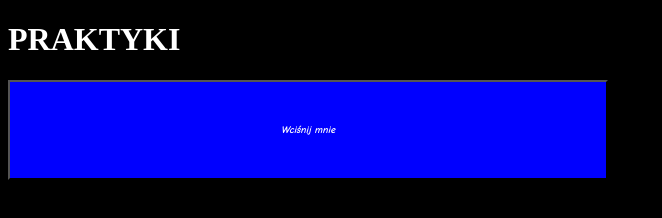
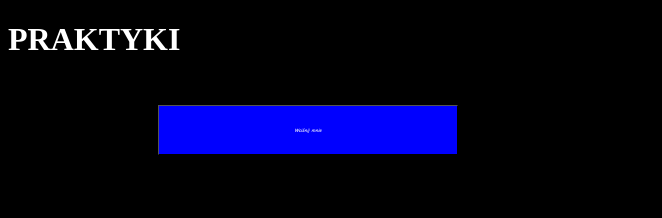
Before and after one commit to mojo5596/praktyki, a plain HTML site: page index.html in a window 1280 px wide. In both pictures the pointer is over the button "Wciśnij mnie". Shown: the whole page, without its empty margins (0-662 px from the left). Drawn offline with Linux system fonts and the light colour scheme.

Commit message:
Update style.css

```diff
--- a/style.css
+++ b/style.css
@@ -15,5 +15,5 @@ body {
   background: blue;
   color: white;
   font-size: 10px;
-  scale(0.5);
+  transform: scale(0.5);
 }
```
